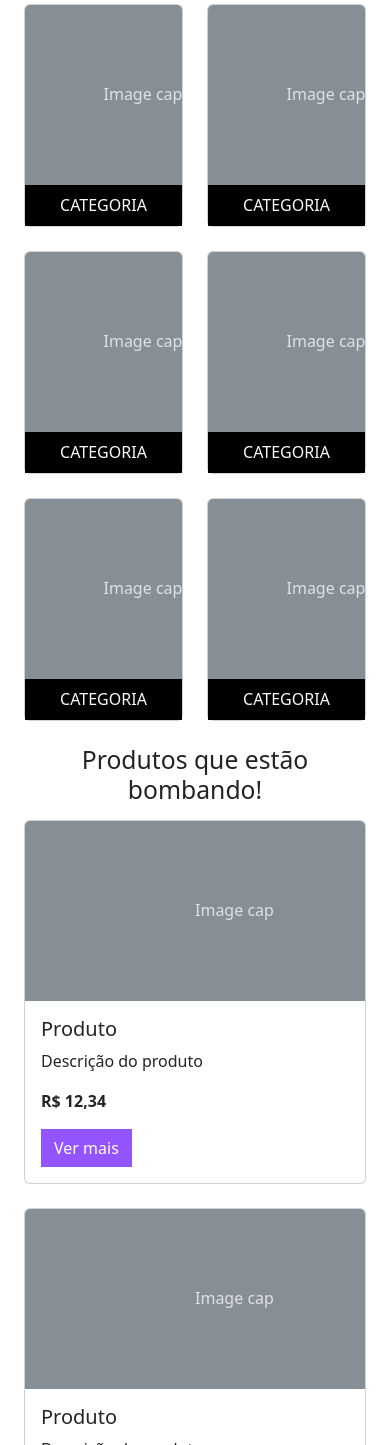
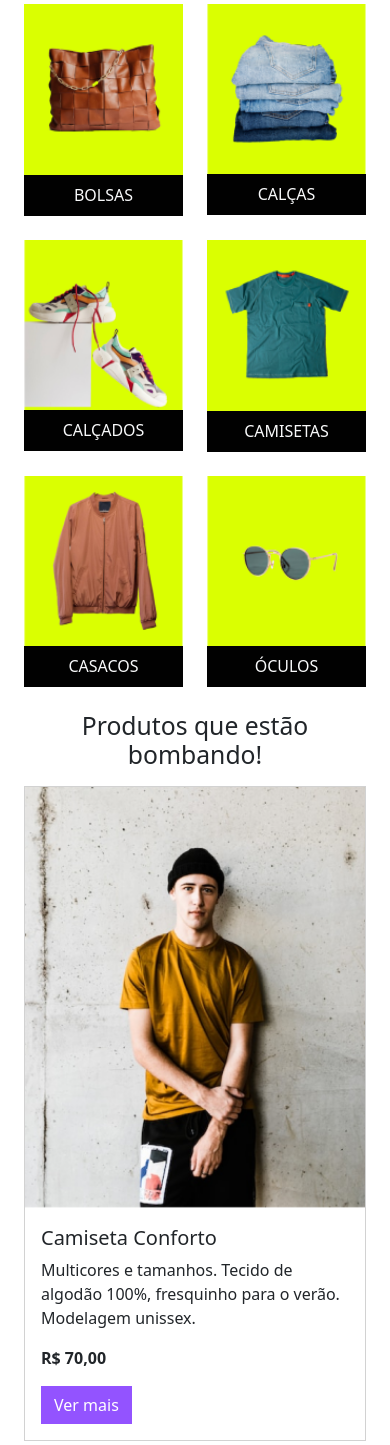
Before and after one commit to GuiBarbosa13/meteorabootstrap, a plain HTML site: page index.html in a window 390 px wide. Shown: the part 555-2000 px from the top of the page. Drawn offline with nearby package versions, Linux system fonts and the light colour scheme.

Commit message:
finalizando o projeto

```diff
--- a/index.html
+++ b/index.html
@@ -19,7 +19,9 @@
     <nav class="navbar navbar-expand-md bg-black navbar-dark">
         <div class="container-fluid">
 
-            <a class="navbar-brand" href="#"><h1 class="m-0"><img class="d-block" src="./assets/logo-meteora.png" alt="Logo da Meteora"/></h1></a>
+            <a class="navbar-brand" href="#">
+                <h1 class="m-0"><img class="d-block" src="./assets/logo-meteora.png" alt="Logo da Meteora" /></h1>
+            </a>
 
             <button class="navbar-toggler" type="button" data-bs-toggle="collapse"
                 data-bs-target="#navbarSupportedContent" aria-controls="navbarSupportedContent" aria-expanded="false"
@@ -43,7 +45,8 @@
                     </li>
                 </ul>
                 <form class="d-flex" role="search">
-                    <input class="form-control me-2 rounded-0" type="search" placeholder="Digite o produto" aria-label="Search">
+                    <input class="form-control me-2 rounded-0" type="Pesquisar" placeholder="Digite o produto"
+                        aria-label="Search">
                     <button class="btn btn-outline-light rounded-0" type="submit">Buscar</button>
                 </form>
             </div>
@@ -63,16 +66,22 @@
 
         <div class="carousel-inner">
             <div class="carousel-item">
-                <img class="img-fluid d-md-none d-lg-none"  src="./assets/Mobile/banner1-mobile.png" alt="Modelo feminina vestindo blusa rosa em fundo lilás"/>
-                <img class="img-fluid d-none d-md-block d-lg-none" src="./assets/Tablet/banner1-tablet.png" alt="Modelo feminina vestindo blusa rosa em fundo lilás"/>
-                <img class="img-fluid d-none d-md-none d-lg-block w-100" src="./assets/Desktop/banner1-desktop.png" alt="Modelo feminina vestindo blusa rosa em fundo lilás"/>
+                <img class="img-fluid d-md-none d-lg-none" src="./assets/Mobile/banner1-mobile.png"
+                    alt="Modelo feminina vestindo blusa rosa em fundo lilás" />
+                <img class="img-fluid d-none d-md-block d-lg-none" src="./assets/Tablet/banner1-tablet.png"
+                    alt="Modelo feminina vestindo blusa rosa em fundo lilás" />
+                <img class="img-fluid d-none d-md-none d-lg-block w-100" src="./assets/Desktop/banner1-desktop.png"
+                    alt="Modelo feminina vestindo blusa rosa em fundo lilás" />
 
             </div>
 
             <div class="carousel-item">
-                <img class="img-fluid d-md-none d-lg" src="./assets/Mobile/banner2-mobile.png" alt="Modelo feminina vestindo roupas pretas em fundo rosa"/>
-                <img class="img-fluid d-none d-md-block d-lg-none" src="./assets/Tablet/banner2-tablet.png" alt="Modelo feminina vestindo roupas pretas em fundo rosa"/>
-                <img class="img-fluid d-none d-md-none d-lg-block" src="./assets/Desktop/banner2-desktop.png" alt="Modelo feminina vestindo roupas pretas em fundo rosa"/>
+                <img class="img-fluid d-md-none d-lg" src="./assets/Mobile/banner2-mobile.png"
+                    alt="Modelo feminina vestindo roupas pretas em fundo rosa" />
+                <img class="img-fluid d-none d-md-block d-lg-none" src="./assets/Tablet/banner2-tablet.png"
+                    alt="Modelo feminina vestindo roupas pretas em fundo rosa" />
+                <img class="img-fluid d-none d-md-none d-lg-block" src="./assets/Desktop/banner2-desktop.png"
+                    alt="Modelo feminina vestindo roupas pretas em fundo rosa" />
                 <div class="carousel-caption d-block">
                     <h5>COLEÇÃO ATEMPORAL</h5>
                     <p>Estilo e qualidade para durar.</p>
@@ -80,9 +89,12 @@
             </div>
 
             <div class="carousel-item active">
-                <img class="img-fluid d-md-none d-lg-none" src="./assets/Mobile/banner3-mobile.png" alt="Modelo masculino vestindo terno e chapéu em fundo laranja"/>
-                <img class="img-fluid d-none d-md-block d-lg-none" src="./assets/Tablet/banner3-tablet.png" alt="Modelo masculino vestindo terno e chapéu em fundo laranja"/>
-                <img class="img-fluid d-none d-md-none d-lg-block" src="./assets/Desktop/banner3-desktop.png" alt="Modelo masculino vestindo terno e chapéu em fundo laranja"/>
+                <img class="img-fluid d-md-none d-lg-none" src="./assets/Mobile/banner3-mobile.png"
+                    alt="Modelo masculino vestindo terno e chapéu em fundo laranja" />
+                <img class="img-fluid d-none d-md-block d-lg-none" src="./assets/Tablet/banner3-tablet.png"
+                    alt="Modelo masculino vestindo terno e chapéu em fundo laranja" />
+                <img class="img-fluid d-none d-md-none d-lg-block" src="./assets/Desktop/banner3-desktop.png"
+                    alt="Modelo masculino vestindo terno e chapéu em fundo laranja" />
                 <div class="carousel-caption d-block">
                     <h5>COLEÇÃO ATEMPORAL</h5>
                     <p>Alto impacto visual, baixo impacto ambiental.</p>
@@ -92,12 +104,12 @@
         <button class="carousel-control-prev" type="button" data-bs-target="#carouselExampleCaptions"
             data-bs-slide="prev">
             <span class="carousel-control-prev-icon" aria-hidden="true"></span>
-            <span class="visually-hidden">Previous</span>
+            <span class="visually-hidden">Anterior</span>
         </button>
         <button class="carousel-control-next" type="button" data-bs-target="#carouselExampleCaptions"
             data-bs-slide="next">
             <span class="carousel-control-next-icon" aria-hidden="true"></span>
-            <span class="visually-hidden">Next</span>
+            <span class="visually-hidden">Próximo</span>
         </button>
     </div>
 
@@ -106,86 +118,80 @@
     <!-- CARDS BUSCA POR CATEGORIA -->
     <div class="container row mx-auto g-4 mb-4">
         <div class="col-6 col-md-4 col-xxl-2">
-            <div class="card">
-                <svg class="bd-placeholder-img card-img-top" width="100%" height="180"
-                    xmlns="http://www.w3.org/2000/svg" role="img" aria-label="Placeholder: Image cap"
-                    preserveAspectRatio="xMidYMid slice" focusable="false">
-                    <title>Placeholder</title>
-                    <rect width="100%" height="100%" fill="#868e96"></rect>
-                    <text x="50%" y="50%" fill="#dee2e6" dy=".3em">Image cap</text>
-                </svg>
+            <div class="card rounded-0 border-0">
+                <img class="img-fluid d-block d-md-none d-lg-none" src="./assets/Mobile/categorias/categoria-bolsas.png"
+                    alt="Categoria de bolsas">
+                <img class="img-fluid d-none d-md-block d-lg-none" src="./assets/Tablet/categorias/categoria-bolsas.png"
+                    alt="Categoria de bolsas">
+                <img class="img-fluid d-none d-lg-block" src="./assets/Desktop/categorias/categoria-bolsa.png"
+                    alt="Categoria de bolsas">
                 <div class="text-center bg-black">
-                    <p class="card-header text-light">CATEGORIA</p>
+                    <p class="card-header text-light">BOLSAS</p>
                 </div>
             </div>
         </div>
         <div class="col-6 col-md-4 col-xxl-2">
-            <div class="card">
-                <svg class="bd-placeholder-img card-img-top" width="100%" height="180"
-                    xmlns="http://www.w3.org/2000/svg" role="img" aria-label="Placeholder: Image cap"
-                    preserveAspectRatio="xMidYMid slice" focusable="false">
-                    <title>Placeholder</title>
-                    <rect width="100%" height="100%" fill="#868e96"></rect>
-                    <text x="50%" y="50%" fill="#dee2e6" dy=".3em">Image cap</text>
-                </svg>
+            <div class="card rounded-0 border-0">
+                <img class="img-fluid d-block d-md-none d-lg-none" src="./assets/Mobile/categorias/categoria-calcas.png"
+                    alt="Categoria de calças">
+                <img class="img-fluid d-none d-md-block d-lg-none" src="./assets/Tablet/categorias/categoria-calcas.png"
+                    alt="Categoria de calças">
+                <img class="img-fluid d-none d-lg-block" src="./assets/Desktop/categorias/categoria-calcas.png"
+                    alt="Categoria de calças">
                 <div class="text-center bg-black">
-                    <p class="card-header text-light">CATEGORIA</p>
+                    <p class="card-header text-light">CALÇAS</p>
                 </div>
             </div>
         </div>
         <div class="col-6 col-md-4 col-xxl-2">
-            <div class="card">
-                <svg class="bd-placeholder-img card-img-top" width="100%" height="180"
-                    xmlns="http://www.w3.org/2000/svg" role="img" aria-label="Placeholder: Image cap"
-                    preserveAspectRatio="xMidYMid slice" focusable="false">
-                    <title>Placeholder</title>
-                    <rect width="100%" height="100%" fill="#868e96"></rect>
-                    <text x="50%" y="50%" fill="#dee2e6" dy=".3em">Image cap</text>
-                </svg>
+            <div class="card rounded-0 border-0">
+                <img class="img-fluid d-block d-md-none d-lg-none"
+                    src="./assets/Mobile/categorias/categoria-calcados.png" alt="Categoria de calçados">
+                <img class="img-fluid d-none d-md-block d-lg-none"
+                    src="./assets/Tablet/categorias/categoria-calcados.png" alt="Categoria de calçados">
+                <img class="img-fluid d-none d-lg-block" src="./assets/Desktop/categorias/categoria-calcados.png"
+                    alt="Categoria de calçados">
                 <div class="text-center bg-black">
-                    <p class="card-header text-light">CATEGORIA</p>
+                    <p class="card-header text-light">CALÇADOS</p>
                 </div>
             </div>
         </div>
         <div class="col-6 col-md-4 col-xxl-2">
-            <div class="card">
-                <svg class="bd-placeholder-img card-img-top" width="100%" height="180"
-                    xmlns="http://www.w3.org/2000/svg" role="img" aria-label="Placeholder: Image cap"
-                    preserveAspectRatio="xMidYMid slice" focusable="false">
-                    <title>Placeholder</title>
-                    <rect width="100%" height="100%" fill="#868e96"></rect>
-                    <text x="50%" y="50%" fill="#dee2e6" dy=".3em">Image cap</text>
-                </svg>
+            <div class="card rounded-0 border-0">
+                <img class="img-fluid d-block d-md-none d-lg-none"
+                    src="./assets/Mobile/categorias/categoria-camiseta.png" alt="Categoria de camisetas">
+                <img class="img-fluid d-none d-md-block d-lg-none"
+                    src="./assets/Tablet/categorias/categoria-camiseta.png" alt="Categoria de camisetas">
+                <img class="img-fluid d-none d-lg-block" src="./assets/Desktop/categorias/categoria-camiseta.png"
+                    alt="Categoria de camisetas">
                 <div class="text-center bg-black">
-                    <p class="card-header text-light">CATEGORIA</p>
+                    <p class="card-header text-light">CAMISETAS</p>
                 </div>
             </div>
         </div>
         <div class="col-6 col-md-4 col-xxl-2">
-            <div class="card">
-                <svg class="bd-placeholder-img card-img-top" width="100%" height="180"
-                    xmlns="http://www.w3.org/2000/svg" role="img" aria-label="Placeholder: Image cap"
-                    preserveAspectRatio="xMidYMid slice" focusable="false">
-                    <title>Placeholder</title>
-                    <rect width="100%" height="100%" fill="#868e96"></rect>
-                    <text x="50%" y="50%" fill="#dee2e6" dy=".3em">Image cap</text>
-                </svg>
+            <div class="card rounded-0 border-0">
+                <img class="img-fluid d-block d-md-none d-lg-none"
+                    src="./assets/Mobile/categorias/categoria-casacos.png" alt="Categoria de casacos">
+                <img class="img-fluid d-none d-md-block d-lg-none"
+                    src="./assets/Tablet/categorias/categoria-casacos.png" alt="Categoria de casacos">
+                <img class="img-fluid d-none d-lg-block" src="./assets/Desktop/categorias/categoria-casacos.png"
+                    alt="Categoria de casacos">
                 <div class="text-center bg-black">
-                    <p class="card-header text-light">CATEGORIA</p>
+                    <p class="card-header text-light">CASACOS</p>
                 </div>
             </div>
         </div>
         <div class="col-6 col-md-4 col-xxl-2">
-            <div class="card">
-                <svg class="bd-placeholder-img card-img-top" width="100%" height="180"
-                    xmlns="http://www.w3.org/2000/svg" role="img" aria-label="Placeholder: Image cap"
-                    preserveAspectRatio="xMidYMid slice" focusable="false">
-                    <title>Placeholder</title>
-                    <rect width="100%" height="100%" fill="#868e96"></rect>
-                    <text x="50%" y="50%" fill="#dee2e6" dy=".3em">Image cap</text>
-                </svg>
+            <div class="card rounded-0 border-0">
+                <img class="img-fluid d-block d-md-none d-lg-none" src="./assets/Mobile/categorias/categoria-oculos.png"
+                    alt="Categoria de bolsas">
+                <img class="img-fluid d-none d-md-block d-lg-none" src="./assets/Tablet/categorias/categoria-oculos.png"
+                    alt="Categoria de óculos">
+                <img class="img-fluid d-none d-lg-block" src="./assets/Desktop/categorias/categoria-oculos.png"
+                    alt="Categoria de óculos">
                 <div class="text-center bg-black">
-                    <p class="card-header text-light">CATEGORIA</p>
+                    <p class="card-header text-light">ÓCULOS</p>
                 </div>
             </div>
         </div>
@@ -196,108 +202,104 @@
     <!-- CARDS PRODUTOS QUE ESTÃO BOMBANDO -->
     <div class="container row mx-auto g-4 mb-4 produtos-bombando">
         <div class="col-12 col-md-6 col-xxl-4">
-            <div class="card">
-                <svg class="bd-placeholder-img card-img-top" width="100%" height="180"
-                    xmlns="http://www.w3.org/2000/svg" role="img" aria-label="Placeholder: Image cap"
-                    preserveAspectRatio="xMidYMid slice" focusable="false">
-                    <title>Placeholder</title>
-                    <rect width="100%" height="100%" fill="#868e96"></rect><text x="50%" y="50%" fill="#dee2e6"
-                        dy=".3em">Image cap</text>
-                </svg>
+            <div class="card rounded-0">
+                <img class="img-fluid d-md-none" src="./assets/Mobile/produtos/camiseta.png"
+                    alt="Modelo masculino vestindo camiseta amarela">
+                <img class="img-fluid d-none d-md-block d-lg-none" src="./assets/Tablet/produtos/camiseta.png"
+                    alt="Modelo masculino vestindo camiseta amarela">
+                <img class="img-fluid d-none d-md-none d-lg-block" src="./assets/Desktop/produtos/camiseta.png"
+                    alt="Modelo masculino vestindo camiseta amarela">
                 <div class="card-body">
-                    <h5 class="card-title">Produto</h5>
-                    <p class="card-text">Descrição do produto</p>
-                    <p class=""> <b>R$ 12,34</b></p>
+                    <h5 class="card-title">Camiseta Conforto</h5>
+                    <p class="card-text">Multicores e tamanhos. Tecido de algodão 100%, fresquinho para o verão.
+                        Modelagem unissex.</p>
+                    <p class=""> <b>R$ 70,00</b></p>
                     <a href="#" class="btn btn-primary rounded-0">Ver mais</a>
                 </div>
             </div>
         </div>
 
         <div class="col-12 col-md-6 col-xxl-4">
-            <div class="card">
-                <svg class="bd-placeholder-img card-img-top" width="100%" height="180"
-                    xmlns="http://www.w3.org/2000/svg" role="img" aria-label="Placeholder: Image cap"
-                    preserveAspectRatio="xMidYMid slice" focusable="false">
-                    <title>Placeholder</title>
-                    <rect width="100%" height="100%" fill="#868e96"></rect><text x="50%" y="50%" fill="#dee2e6"
-                        dy=".3em">Image cap</text>
-                </svg>
+            <div class="card rounded-0">
+                <img class="img-fluid d-md-none" src="./assets/Mobile/produtos/calca.png"
+                    alt="Modelo feminina vestindo calça de alfaiataria bege">
+                <img class="img-fluid d-none d-md-block d-lg-none" src="./assets/Tablet/produtos/calca.png"
+                    alt="Modelo feminina vestindo calça de alfaiataria bege">
+                <img class="img-fluid d-none d-md-none d-lg-block" src="./assets/Desktop/produtos/calca.png"
+                    alt="Modelo feminina vestindo calça de alfaiataria bege">
                 <div class="card-body">
-                    <h5 class="card-title">Produto</h5>
-                    <p class="card-text">Descrição do produto</p>
-                    <p class=""> <b>R$ 12,34</b></p>
+                    <h5 class="card-title">Calça Alfaiataria</h5>
+                    <p class="card-text">Modelo Wide Leg alfaiataria em linho. Uma peça pra vida toda!</p>
+                    <p class=""> <b>R$ 180,00</b></p>
                     <a href="#" class="btn btn-primary rounded-0">Ver mais</a>
                 </div>
             </div>
         </div>
 
         <div class="col-12 col-md-6 col-xxl-4">
-            <div class="card">
-                <svg class="bd-placeholder-img card-img-top" width="100%" height="180"
-                    xmlns="http://www.w3.org/2000/svg" role="img" aria-label="Placeholder: Image cap"
-                    preserveAspectRatio="xMidYMid slice" focusable="false">
-                    <title>Placeholder</title>
-                    <rect width="100%" height="100%" fill="#868e96"></rect><text x="50%" y="50%" fill="#dee2e6"
-                        dy=".3em">Image cap</text>
-                </svg>
+            <div class="card rounded-0">
+                <img class="img-fluid d-md-none" src="./assets/Mobile/produtos/tenis.png"
+                    alt="Imagem ampliada de tênis na cor bege">
+                <img class="img-fluid d-none d-md-block d-lg-none" src="./assets/Tablet/produtos/tenis.png"
+                    alt="Imagem ampliada de tênis na cor bege">
+                <img class="img-fluid d-none d-md-none d-lg-block" src="./assets/Desktop/produtos/tenis.png"
+                    alt="Imagem ampliada de tênis na cor bege">
                 <div class="card-body">
-                    <h5 class="card-title">Produto</h5>
-                    <p class="card-text">Descrição do produto</p>
-                    <p class=""> <b>R$ 12,34</b></p>
+                    <h5 class="card-title">Tênis Chunky</h5>
+                    <p class="card-text">Snicker casual com solado mais alto e modelagem robusta. Modelo unissex.</p>
+                    <p class=""> <b>R$ 250,00</b></p>
                     <a href="#" class="btn btn-primary rounded-0">Ver mais</a>
                 </div>
             </div>
         </div>
 
         <div class="col-12 col-md-6 col-xxl-4">
-            <div class="card">
-                <svg class="bd-placeholder-img card-img-top" width="100%" height="180"
-                    xmlns="http://www.w3.org/2000/svg" role="img" aria-label="Placeholder: Image cap"
-                    preserveAspectRatio="xMidYMid slice" focusable="false">
-                    <title>Placeholder</title>
-                    <rect width="100%" height="100%" fill="#868e96"></rect><text x="50%" y="50%" fill="#dee2e6"
-                        dy=".3em">Image cap</text>
-                </svg>
+            <div class="card rounded-0">
+                <img class="img-fluid d-md-none" src="./assets/Mobile/produtos/jaqueta-jeans.png"
+                    alt="Modelo masculino vestindo jaqueta-jeans">
+                <img class="img-fluid d-none d-md-block d-lg-none" src="./assets/Tablet/produtos/jaqueta-jeans.png"
+                    alt="Modelo masculino vestindo jaqueta-jeans">
+                <img class="img-fluid d-none d-md-none d-lg-block" src="./assets/Desktop/produtos/jaqueta-jeans.png"
+                    alt="Modelo masculino vestindo jaqueta-jeans">
                 <div class="card-body">
-                    <h5 class="card-title">Produto</h5>
-                    <p class="card-text">Descrição do produto</p>
-                    <p class=""> <b>R$ 12,34</b></p>
+                    <h5 class="card-title">Jaqueta Jeans</h5>
+                    <p class="card-text">Modelo unissex oversized com gola de camurça. Atemporal e autêntica!</p>
+                    <p class=""> <b>R$ 150,00</b></p>
                     <a href="#" class="btn btn-primary rounded-0">Ver mais</a>
                 </div>
             </div>
         </div>
 
         <div class="col-12 col-md-6 col-xxl-4">
-            <div class="card">
-                <svg class="bd-placeholder-img card-img-top" width="100%" height="180"
-                    xmlns="http://www.w3.org/2000/svg" role="img" aria-label="Placeholder: Image cap"
-                    preserveAspectRatio="xMidYMid slice" focusable="false">
-                    <title>Placeholder</title>
-                    <rect width="100%" height="100%" fill="#868e96"></rect><text x="50%" y="50%" fill="#dee2e6"
-                        dy=".3em">Image cap</text>
-                </svg>
+            <div class="card rounded-0">
+                <img class="img-fluid d-md-none" src="./assets/Mobile/produtos/oculos.png"
+                    alt="Modelo masculino vestindo óculos de armação redonda em cor preta">
+                <img class="img-fluid d-none d-md-block d-lg-none" src="./assets/Tablet/produtos/oculos.png"
+                    alt="Modelo masculino vestindo óculos de armação redonda em cor preta">
+                <img class="img-fluid d-none d-md-none d-lg-block" src="./assets/Desktop/produtos/oculos.png"
+                    alt="Modelo masculino vestindo óculos de armação redonda em cor preta">
                 <div class="card-body">
-                    <h5 class="card-title">Produto</h5>
-                    <p class="card-text">Descrição do produto</p>
-                    <p class=""> <b>R$ 12,34</b></p>
+                    <h5 class="card-title">Óculos Redondo</h5>
+                    <p class="card-text">Armação metálica em grafite com lentes arredondadas. Sem erro!</p>
+                    <p class=""> <b>R$ 120,00</b></p>
                     <a href="#" class="btn btn-primary rounded-0">Ver mais</a>
                 </div>
             </div>
         </div>
 
         <div class="col-12 col-md-6 col-xxl-4">
-            <div class="card">
-                <svg class="bd-placeholder-img card-img-top" width="100%" height="180"
-                    xmlns="http://www.w3.org/2000/svg" role="img" aria-label="Placeholder: Image cap"
-                    preserveAspectRatio="xMidYMid slice" focusable="false">
-                    <title>Placeholder</title>
-                    <rect width="100%" height="100%" fill="#868e96"></rect><text x="50%" y="50%" fill="#dee2e6"
-                        dy=".3em">Image cap</text>
-                </svg>
+            <div class="card rounded-0">
+                <img class="img-fluid d-md-none" src="./assets/Mobile/produtos/bolsa.png"
+                    alt="Modelo feminina com bolsa de couro marrom em mãos">
+                <img class="img-fluid d-none d-md-block d-lg-none" src="./assets/Tablet/produtos/bolsa.png"
+                    alt="Modelo feminina com bolsa de couro marrom em mãos">
+                <img class="img-fluid d-none d-md-none d-lg-block" src="./assets/Desktop/produtos/bolsa.png"
+                    alt="Modelo feminina com bolsa de couro marrom em mãos">
                 <div class="card-body">
-                    <h5 class="card-title">Produto</h5>
-                    <p class="card-text">Descrição do produto</p>
-                    <p class=""> <b>R$ 12,34</b></p>
+                    <h5 class="card-title">Bolsa coringa</h5>
+                    <p class="card-text">Bolsa camel em couro sintético de alta duração. Ideal para acompanhar você por
+                        uma vida!</p>
+                    <p class=""> <b>R$ 120,00</b></p>
                     <a href="#" class="btn btn-primary rounded-0">Ver mais</a>
                 </div>
             </div>
@@ -331,11 +333,11 @@
         </div>
     </section>
 
-    <form class="container border border-secondary my-3 my-lg-5 p-3 text-center">
+    <form class="container border border-secondary my-3 my-lg-5 p-3 text-center col-lg-6 novidades">
         <h5>Quer receber nossas novidades, promoções exclusivas e 10% OFF na primeira compra? Cadastre-se!</h5>
         <div class="input-group my-3">
-            <input type="email" class="form-control border-secondary rounded-0" placeholder="Digite seu e-mail" aria-label="Digite seu e-mail"
-                aria-describedby="button-addon2" />
+            <input type="email" class="form-control border-secondary rounded-0" placeholder="Digite seu e-mail"
+                aria-label="Digite seu e-mail" aria-describedby="button-addon2" />
             <button type="button" id="button-addon2">Enviar</button>
         </div>
     </form>
--- a/styles.css
+++ b/styles.css
@@ -10,7 +10,8 @@
     color: #DAFF01;
 }
 
-.produtos-bombando div a{
+.produtos-bombando div a, .novidades div button{
     border-color: #9353ff;
     background-color: #9353ff;
+    color: white;
 }
```
